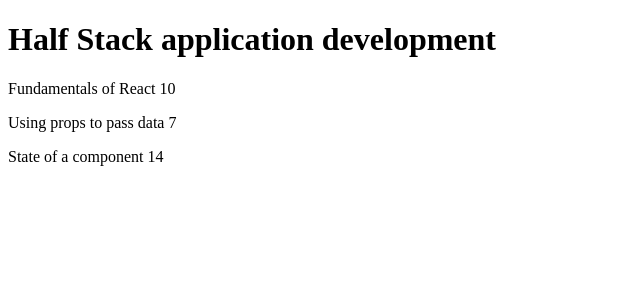
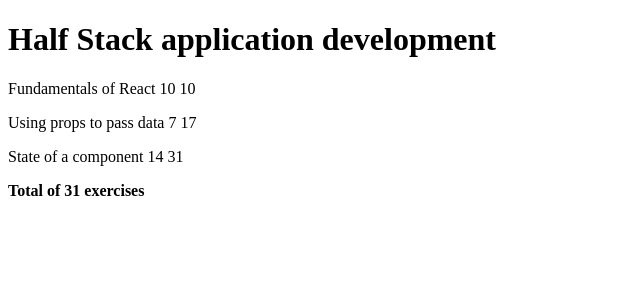
Before and after one commit to MariusBudreika/FsoPart2, a React (Vite) app: page / in a window 1280 px wide. Shown: the top 300 px of the page, without its empty margins (0-640 px from the left). Built offline with nearby package versions, Linux system fonts and the light colour scheme.

Commit message:
exercise 2.2 (sum)

```diff
--- a/src/components/Course.jsx
+++ b/src/components/Course.jsx
@@ -1,13 +1,16 @@
 function Course({ course }) {
+  let total = 0;
+
   return (
     <div>
       <h1>{course.name}</h1>
       <div>
         {course.parts.map((part) => (
           <p key={part.id}>
-            {part.name} {part.exercises}
+            {part.name} {part.exercises} {(total += part.exercises)}
           </p>
         ))}
+        <p style={{ fontWeight: "bold" }}>Total of {total} exercises</p>
       </div>
     </div>
   );
```
